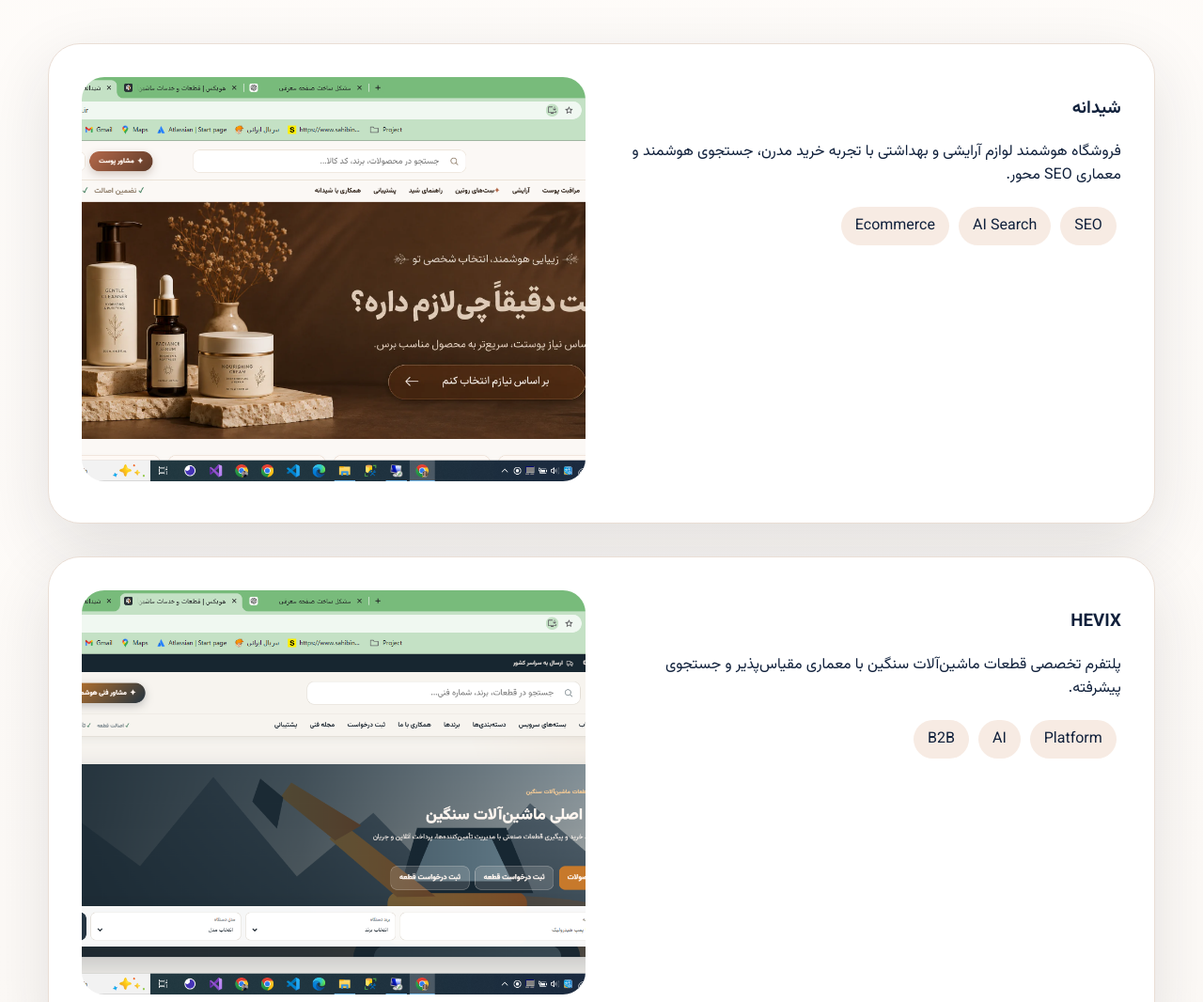
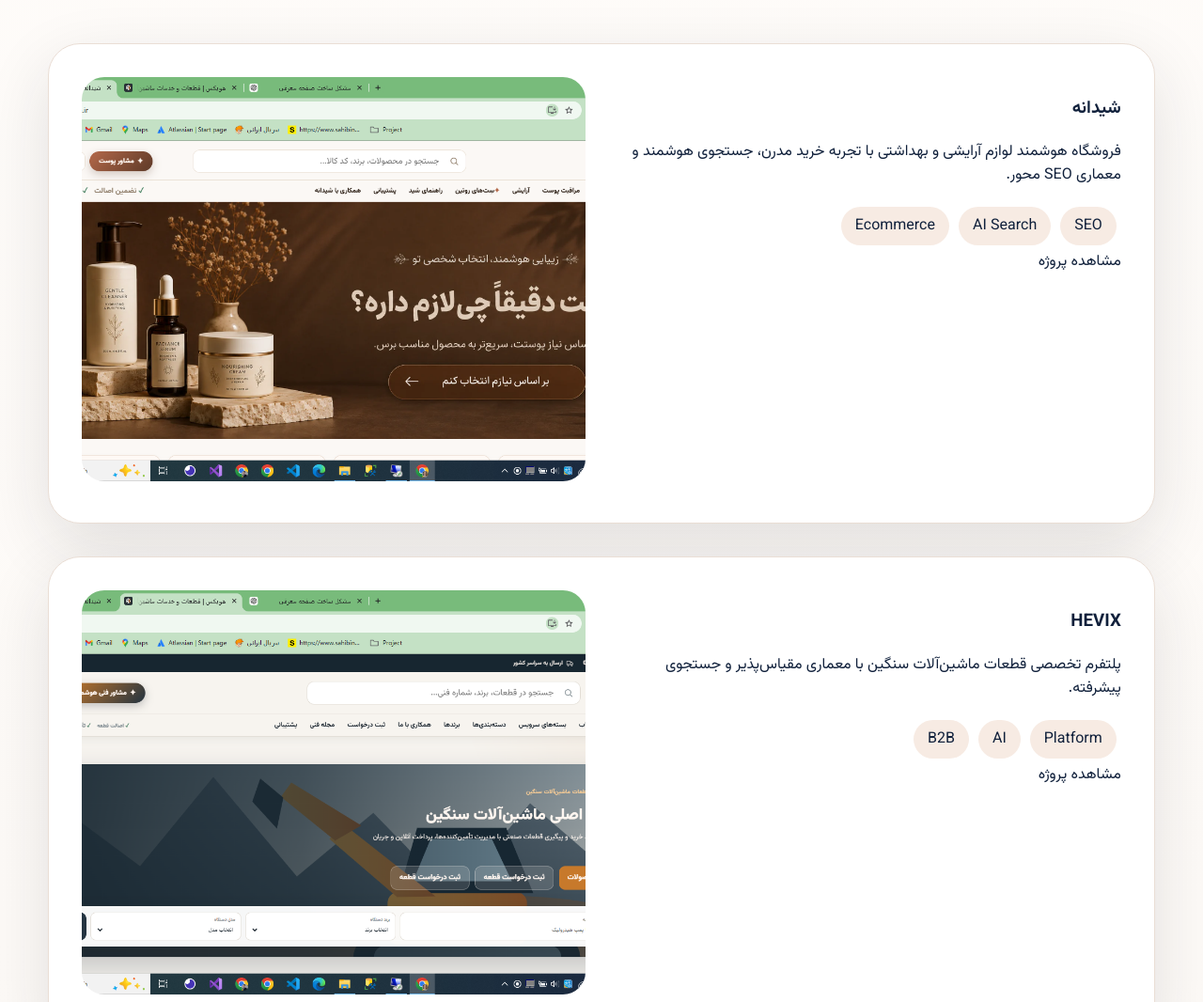
Before and after one commit to zohreksh/smartpilot, a Nuxt app: page / in a window 1280 px wide. Shown: the part 1327-2393 px from the top of the page at 94% size. Built offline with nearby package versions, Linux system fonts and the light colour scheme.

Commit message:
polish projects section structure for screenshot alignment

```diff
--- a/components/sections/ProjectsSection.vue
+++ b/components/sections/ProjectsSection.vue
@@ -4,20 +4,34 @@
       <h2>محصولات واقعی، نتایج واقعی</h2>
       <div class="projects-grid">
         <article class="project-card">
-          <div>
+          <div class="project-content">
             <h3>شیدانه</h3>
             <p>فروشگاه هوشمند لوازم آرایشی و بهداشتی با تجربه خرید مدرن، جستجوی هوشمند و معماری SEO محور.</p>
-            <div class="project-tags"><span class="project-tag">SEO</span><span class="project-tag">AI Search</span><span class="project-tag">Ecommerce</span></div>
+            <div class="project-tags">
+              <span class="project-tag">SEO</span>
+              <span class="project-tag">AI Search</span>
+              <span class="project-tag">Ecommerce</span>
+            </div>
+            <a class="button-secondary" href="#contact">مشاهده پروژه</a>
           </div>
-          <div class="hero-visual"><img src="/images/projects/Screenshot (39).png" alt="پروژه شیدانه" /></div>
+          <div class="hero-visual">
+            <img src="/images/projects/Screenshot (39).png" alt="پروژه شیدانه" />
+          </div>
         </article>
         <article class="project-card">
-          <div>
+          <div class="project-content">
             <h3>HEVIX</h3>
             <p>پلتفرم تخصصی قطعات ماشین‌آلات سنگین با معماری مقیاس‌پذیر و جستجوی پیشرفته.</p>
-            <div class="project-tags"><span class="project-tag">Platform</span><span class="project-tag">AI</span><span class="project-tag">B2B</span></div>
+            <div class="project-tags">
+              <span class="project-tag">Platform</span>
+              <span class="project-tag">AI</span>
+              <span class="project-tag">B2B</span>
+            </div>
+            <a class="button-secondary" href="#contact">مشاهده پروژه</a>
           </div>
-          <div class="hero-visual"><img src="/images/projects/Screenshot (40).png" alt="پروژه HEVIX" /></div>
+          <div class="hero-visual">
+            <img src="/images/projects/Screenshot (40).png" alt="پروژه HEVIX" />
+          </div>
         </article>
       </div>
     </div>
```
